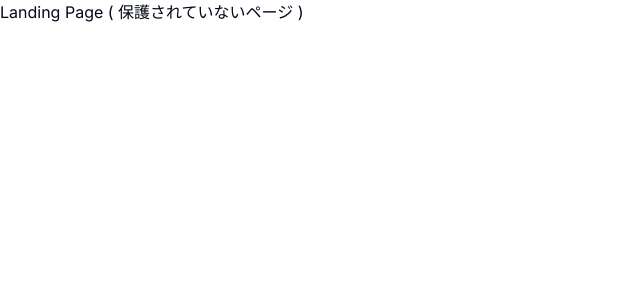
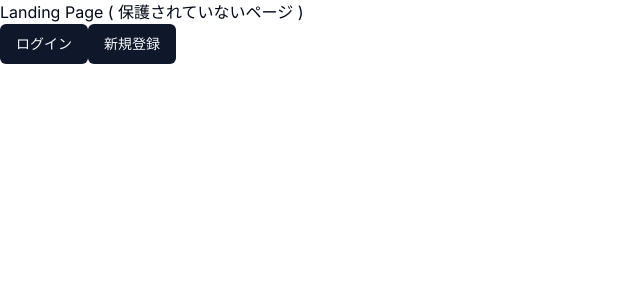
Before and after one commit to shunakid/ai-saas, a Next.js app: page / in a window 1280 px wide. Shown: the top 300 px of the page, without its empty margins (0-640 px from the left). Built offline with nearby package versions, Linux system fonts and the light colour scheme.

Commit message:
Clerkを使用した認証の追加作業

```diff
--- /dev/null
+++ b/app/(auth)/layout.tsx
@@ -0,0 +1,7 @@
+const AuthLayout = ({ children }: { children: React.ReactNode }) => {
+  return (
+    <div className="flex items-center justify-center h-full">{children}</div>
+  );
+};
+
+export default AuthLayout;
--- a/app/(dashboard)/(routes)/dashboard/page.tsx
+++ b/app/(dashboard)/(routes)/dashboard/page.tsx
@@ -1,9 +1,11 @@
 import { Button } from "@/components/ui/button";
+import { UserButton } from "@clerk/nextjs";
 
 const DashboardPage = () => {
   return (
     <div>
       <h1>Dashboard Page ( 保護されたページ )</h1>
+      <UserButton afterSignOutUrl="/" />
     </div>
   );
 };
--- a/app/(landing)/page.tsx
+++ b/app/(landing)/page.tsx
@@ -1,7 +1,18 @@
+import { Button } from "@/components/ui/button";
+import Link from "next/link";
+
 const LandingPage = () => {
   return (
     <div>
       <h1>Landing Page ( 保護されていないページ )</h1>
+      <div>
+        <Button>
+          <Link href="/sign-in">ログイン</Link>
+        </Button>
+        <Button>
+          <Link href="/sign-up">新規登録</Link>
+        </Button>
+      </div>
     </div>
   );
 };
```
